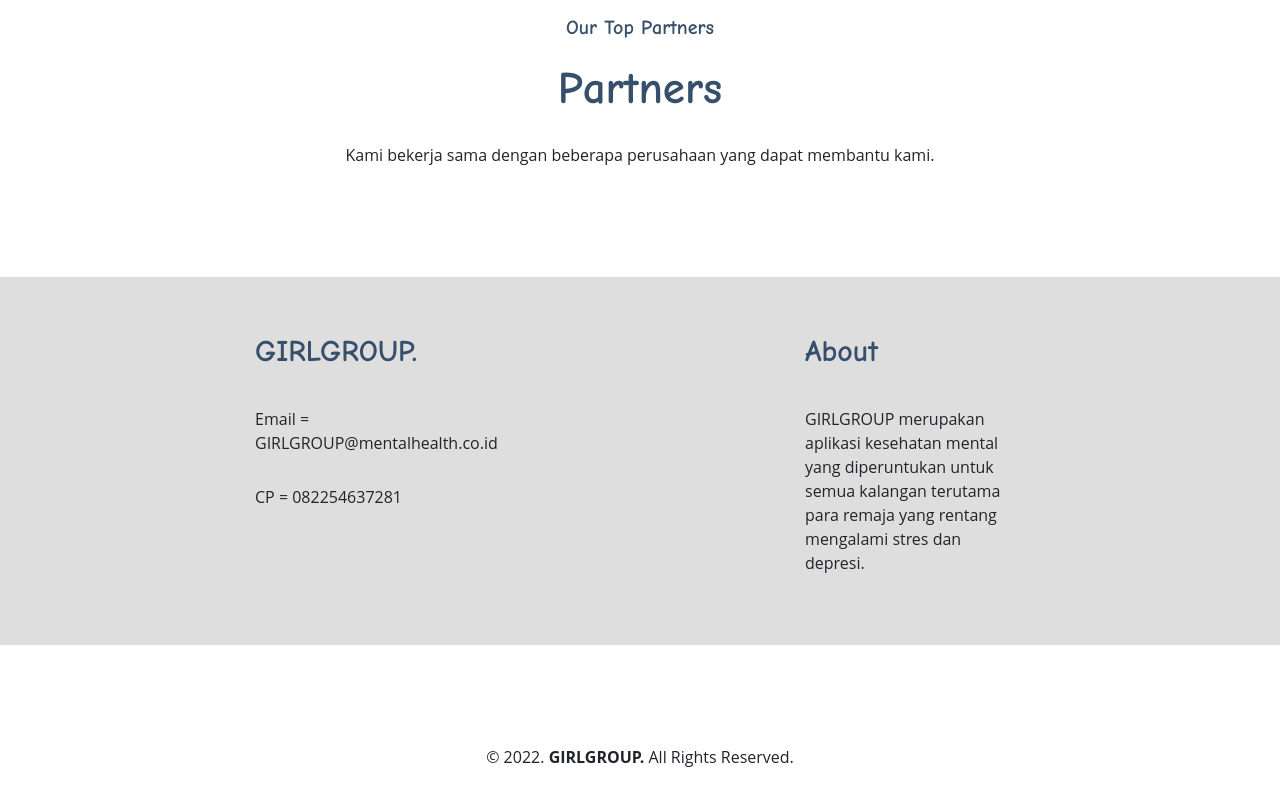
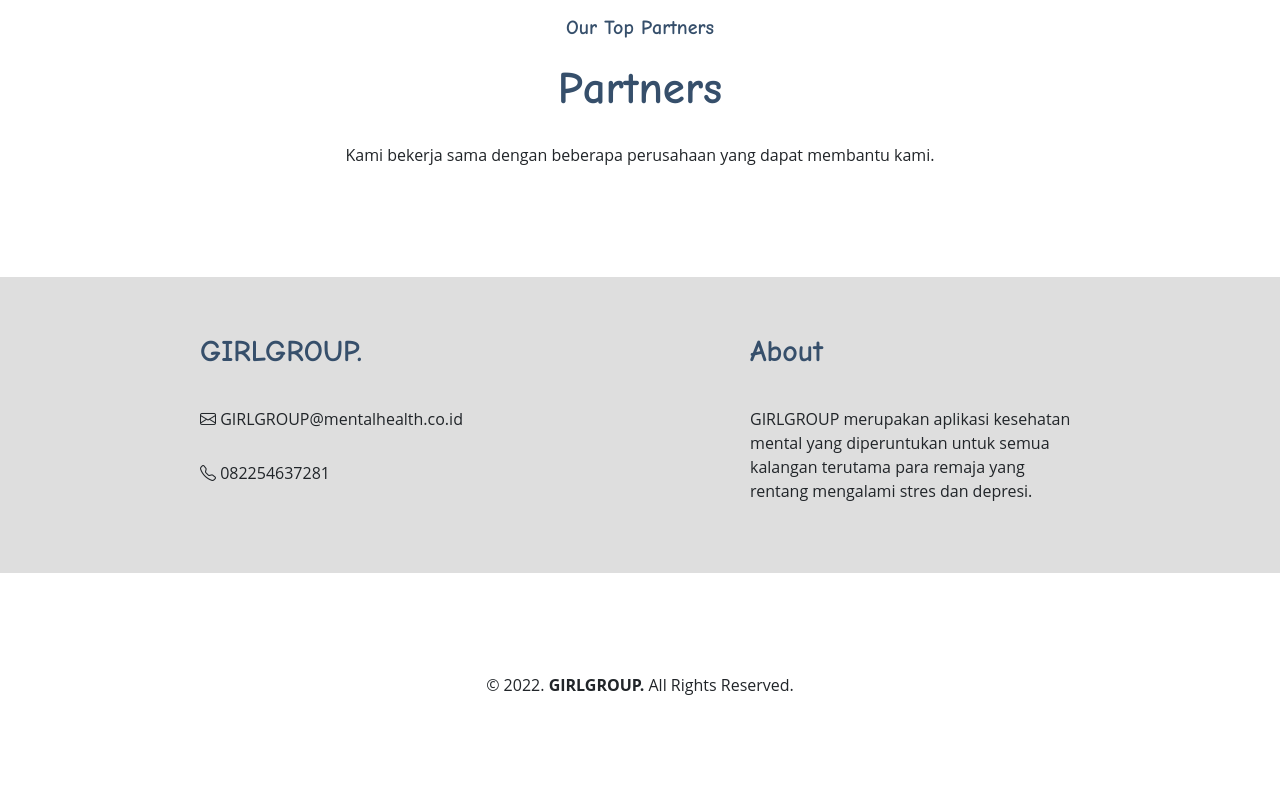
Before and after one commit to rlyanwar/landingpage-GIRLGROUP, a plain HTML site: page index.html in a window 1280 px wide. Shown: the part 1262-2067 px from the top of the page. After the commit the page ends 2009 px from the top, so only its background shows below. Drawn offline with nearby package versions, Linux system fonts and the light colour scheme.

Commit message:
Add files via upload

```diff
--- a/index.html
+++ b/index.html
@@ -9,6 +9,10 @@
       rel="stylesheet"
       integrity="sha384-EVSTQN3/azprG1Anm3QDgpJLIm9Nao0Yz1ztcQTwFspd3yD65VohhpuuCOmLASjC"
       crossorigin="anonymous"
+    />
+    <link
+      rel="stylesheet"
+      href="https://cdn.jsdelivr.net/npm/bootstrap-icons@1.5.0/font/bootstrap-icons.css"
     />
 
     <title>Mental GIRLGROUP.</title>
@@ -94,8 +98,8 @@
         <div class="footer">
           <div class="footer-section">
             <h3>GIRLGROUP.</h3>
-            <p>Email = GIRLGROUP@mentalhealth.co.id</p>
-            <p>CP = 082254637281</p>
+            <p><i class="bi bi-envelope"></i> GIRLGROUP@mentalhealth.co.id</p>
+            <p><i class="bi bi-telephone"></i> 082254637281</p>
           </div>
           <div class="footer-section">
             <h3>About</h3>
--- a/style.css
+++ b/style.css
@@ -188,7 +188,7 @@ p {
 }
 
 .footer-section {
-  width: 20%;
+  width: 30%;
   margin: 0 auto;
 }
 
```
